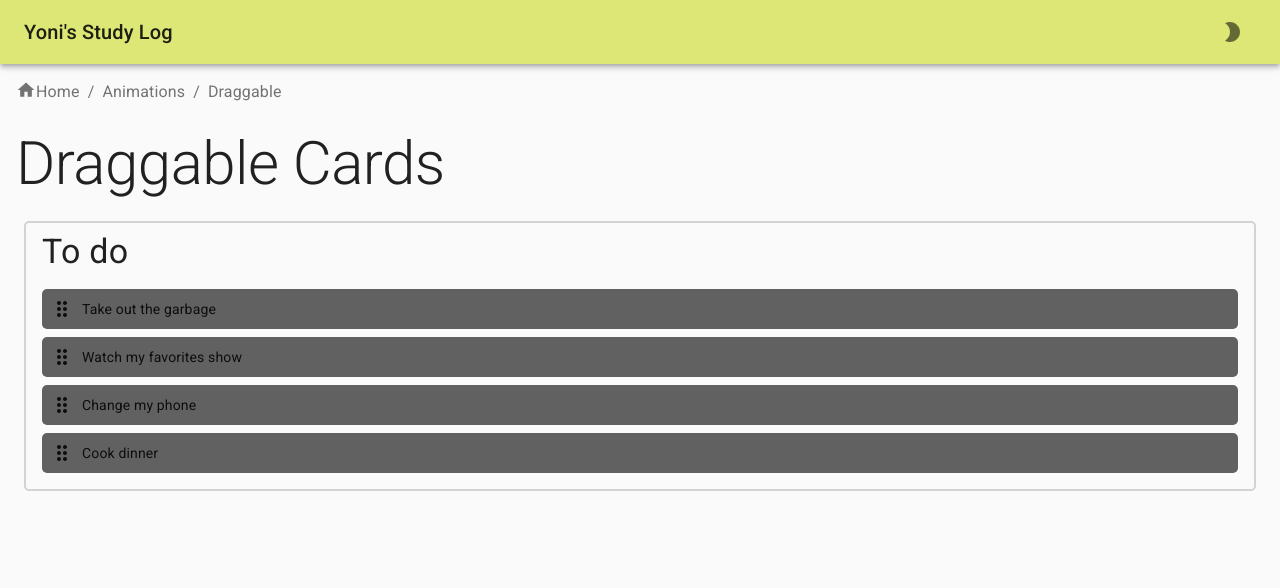
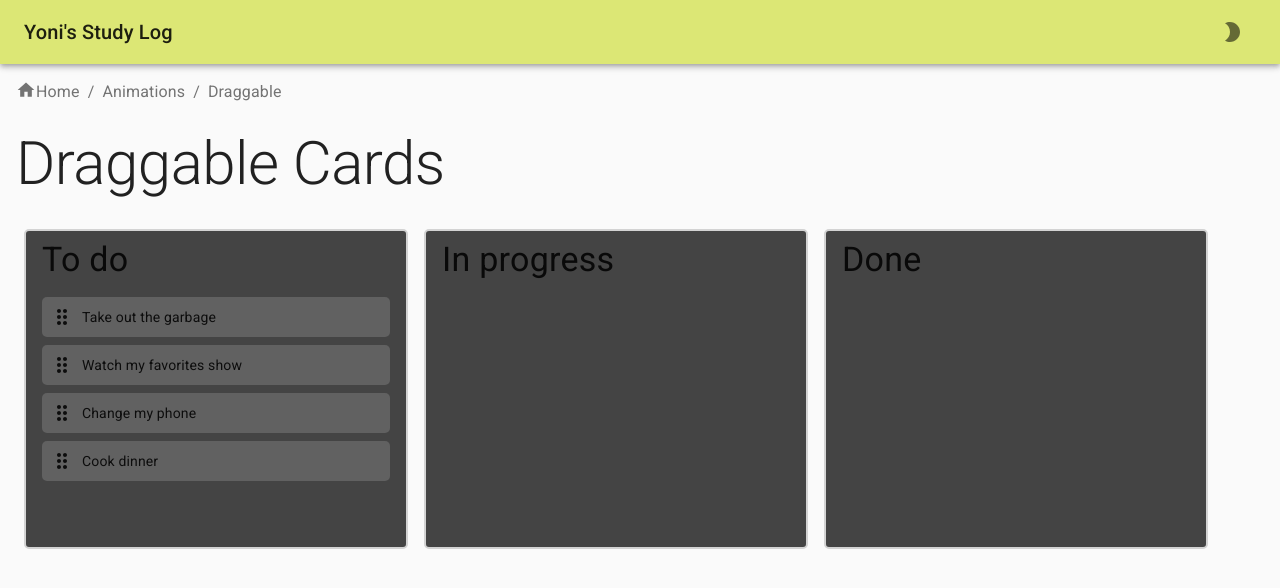
Before and after one commit to yoniakabecky/study-log, a Next.js app: page /animations/draggable in a window 1280 px wide. Shown: the top 588 px of the page. Built offline with nearby package versions, Linux system fonts and the light colour scheme.

Commit message:
Enable to move todos between columns

```diff
--- a/components/DraggablePage/Column.tsx
+++ b/components/DraggablePage/Column.tsx
@@ -14,6 +14,10 @@ interface Props {
 
 const useStyles = makeStyles(() => ({
   title: { marginBottom: "1rem" },
+  taskList: {
+    flexGrow: 1,
+    minHeight: 100,
+  },
 }));
 
 export default function Column({ column, tasks }: Props): ReactElement {
@@ -27,7 +31,11 @@ export default function Column({ column, tasks }: Props): ReactElement {
             {column.title}
           </Typography>
 
-          <div ref={provided.innerRef} {...provided.droppableProps}>
+          <div
+            className={classes.taskList}
+            ref={provided.innerRef}
+            {...provided.droppableProps}
+          >
             {tasks.map((task, index) => (
               <Task key={task.id} task={task} index={index} />
             ))}
@@ -40,10 +48,15 @@ export default function Column({ column, tasks }: Props): ReactElement {
 }
 
 const ColumnWrapper = styled.div<{ isDraggingOver: boolean }>`
+  display: flex;
+  flex-direction: column;
+  transition: border-color 0.2s ease;
   margin: 0.5rem;
   border: 2px solid lightgray;
-  transition: border-color 0.2s ease;
   border-color: ${(props) => props.isDraggingOver && "#8e24aa"};
   border-radius: 5px;
   padding: 0.5rem 1rem;
+  background-color: #444444;
+  width: 30vw;
+  min-height: 20rem;
 `;
--- a/pages/animations/draggable.tsx
+++ b/pages/animations/draggable.tsx
@@ -7,6 +7,7 @@ import Column from "@@/components/DraggablePage/Column";
 import Layout from "@@/components/Layout";
 import LinkedBreadcrumbs from "@@/components/LinkedBreadcrumbs";
 import { ITodoData } from "@@/interfaces/draggable";
+import styled from "styled-components";
 
 interface Props {
   todos: ITodoData;
@@ -27,13 +28,16 @@ export default function draggable({
     )
       return;
 
-    const column = todos.columns[source.droppableId];
-    const newTaskIds = Array.from(column.taskIds);
+    const startColumn = todos.columns[source.droppableId];
+    const finishColumn = todos.columns[destination.droppableId];
+
+    if (startColumn === finishColumn) {
+      const newTaskIds = Array.from(startColumn.taskIds);
       newTaskIds.splice(source.index, 1);
       newTaskIds.splice(destination.index, 0, draggableId);
 
       const newColumn = {
-      ...column,
+        ...startColumn,
         taskIds: newTaskIds,
       };
 
@@ -42,6 +46,36 @@ export default function draggable({
         columns: {
           ...todos.columns,
           [newColumn.id]: newColumn,
+        },
+      };
+
+      setTodos(newTodos);
+      return;
+    }
+
+    // moving from one list to another
+    const startTaskIds = Array.from(startColumn.taskIds);
+    startTaskIds.splice(source.index, 1);
+
+    const newStartColumn = {
+      ...startColumn,
+      taskIds: startTaskIds,
+    };
+
+    const finishTaskIds = Array.from(finishColumn.taskIds);
+    finishTaskIds.splice(destination.index, 0, draggableId);
+
+    const newFinishColumn = {
+      ...finishColumn,
+      taskIds: finishTaskIds,
+    };
+
+    const newTodos = {
+      ...todos,
+      columns: {
+        ...todos.columns,
+        [newStartColumn.id]: newStartColumn,
+        [newFinishColumn.id]: newFinishColumn,
       },
     };
 
@@ -56,6 +90,7 @@ export default function draggable({
         Draggable Cards
       </Typography>
 
+      <Container>
         <DragDropContext onDragEnd={onDargEnd}>
           {todos.columnOrder.map((columnId) => {
             const column = todos.columns[columnId];
@@ -64,9 +99,14 @@ export default function draggable({
             return <Column key={column.id} column={column} tasks={tasks} />;
           })}
         </DragDropContext>
+      </Container>
     </Layout>
   );
 }
+
+const Container = styled.div`
+  display: flex;
+`;
 
 const initData = {
   tasks: {
@@ -81,6 +121,16 @@ const initData = {
       title: "To do",
       taskIds: ["task-1", "task-2", "task-3", "task-4"],
     },
+    "column-2": {
+      id: "column-2",
+      title: "In progress",
+      taskIds: [],
     },
-  columnOrder: ["column-1"],
+    "column-3": {
+      id: "column-3",
+      title: "Done",
+      taskIds: [],
+    },
+  },
+  columnOrder: ["column-1", "column-2", "column-3"],
 };
```
Lines whose indentation alone changed are shown as unchanged.
